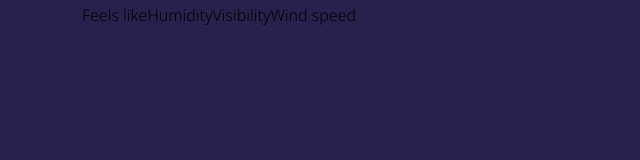
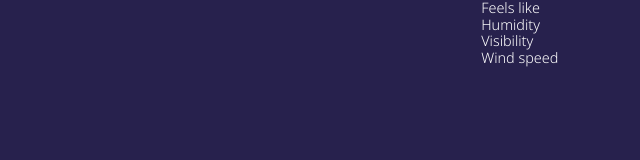
Before and after one commit to taraksh01/weather, a plain HTML site: page index.html in a window 1280 px wide. Shown: the whole page, without its empty margins (421-1061 px from the left). Drawn offline with Linux system fonts and the light colour scheme; no server answers.

Commit message:
Styled additional information tab

```diff
--- a/style.css
+++ b/style.css
@@ -10,18 +10,17 @@ body {
   display: flex;
   background-color: rgb(39, 33, 77);
   justify-content: center;
-  align-items: center;
+  flex-direction: column;
   font-family: "Noto Sans", sans-serif;
 }
 
 .weather {
   display: flex;
-  justify-content: space-between;
-  align-items: center;
+  justify-content: space-around;
+  color: white;
 }
 
 .main {
-  color: white;
   display: flex;
   flex-direction: column;
   gap: 10px;
@@ -29,6 +28,10 @@ body {
 
 .condition {
   font-size: 2rem;
+  font-weight: 600;
+}
+.location {
+  font-size: 1.2rem;
 }
 
 .temperature {
@@ -39,4 +42,15 @@ body {
 
 .additional {
   display: flex;
+  flex-direction: column;
+  font-size: 1.6rem;
+  align-items: flex-start;
+  justify-content: space-evenly;
+  font-style: italic;
+  line-height: 1.15;
 }
+
+.show {
+  font-size: 0.9rem;
+  font-style: normal;
+}
```
